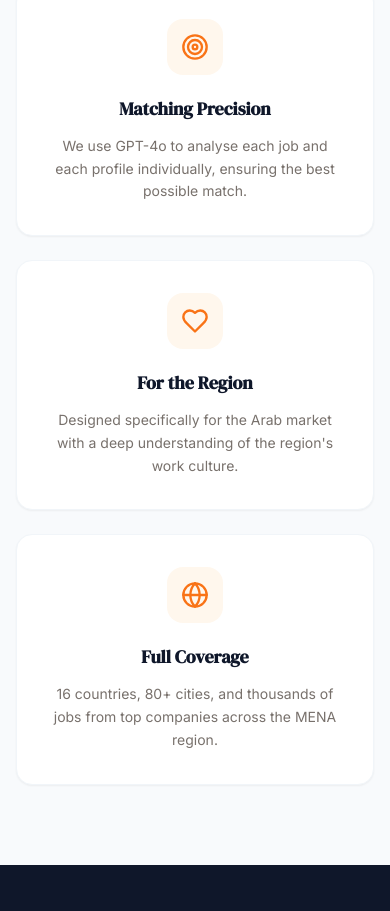
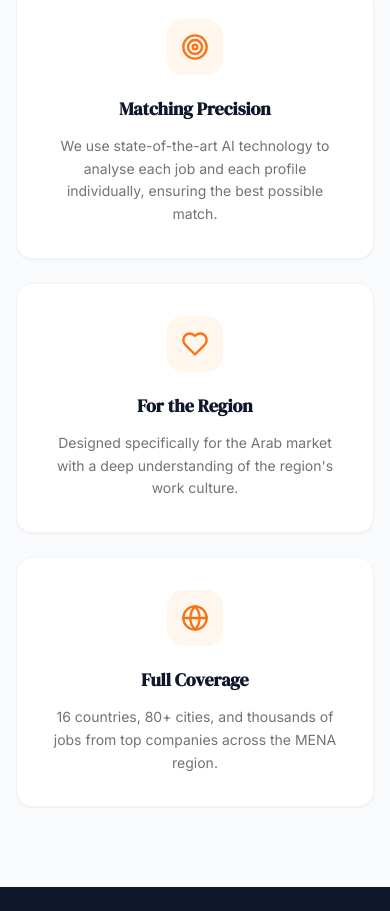
Before and after one commit to Khashman1994/Website, a Next.js app in the folder Downloads/mena-job-matcher/mena-matcher/: page /about in a window 390 px wide. Shown: the part 1291-2202 px from the top of the page. Built offline with nearby package versions, Linux system fonts and the light colour scheme; no server answers.

Commit message:
Fix mobile language button and update about page text

```diff
--- a/Downloads/mena-job-matcher/mena-matcher/app/about/page.tsx
+++ b/Downloads/mena-job-matcher/mena-matcher/app/about/page.tsx
@@ -13,12 +13,12 @@ export default function AboutPage() {
 
   const values = isAr
     ? [
-        { icon: Target,  title: 'دقة المطابقة',      desc: 'نستخدم GPT-4o لتحليل كل وظيفة وكل ملف شخصي على حدة، لضمان أفضل تطابق ممكن.' },
+        { icon: Target,  title: 'دقة المطابقة',      desc: 'نستخدم أحدث تقنيات الذكاء الاصطناعي لتحليل كل وظيفة وكل ملف شخصي على حدة، لضمان أفضل تطابق ممكن.' },
         { icon: Heart,   title: 'للمنطقة، من المنطقة', desc: 'صممنا المنصة خصيصاً للسوق العربي بالكامل، بفهم عميق لثقافة العمل في المنطقة.' },
         { icon: Globe,   title: 'تغطية شاملة',        desc: '16 دولة، 80+ مدينة، وآلاف الوظائف من كبرى الشركات في الشرق الأوسط وشمال أفريقيا.' },
       ]
     : [
-        { icon: Target,  title: 'Matching Precision',  desc: 'We use GPT-4o to analyse each job and each profile individually, ensuring the best possible match.' },
+        { icon: Target,  title: 'Matching Precision',  desc: 'We use state-of-the-art AI technology to analyse each job and each profile individually, ensuring the best possible match.' },
         { icon: Heart,   title: 'For the Region',      desc: 'Designed specifically for the Arab market with a deep understanding of the region\'s work culture.' },
         { icon: Globe,   title: 'Full Coverage',       desc: '16 countries, 80+ cities, and thousands of jobs from top companies across the MENA region.' },
       ];
--- a/Downloads/mena-job-matcher/mena-matcher/components/layout/Navbar.tsx
+++ b/Downloads/mena-job-matcher/mena-matcher/components/layout/Navbar.tsx
@@ -133,6 +133,10 @@ export function Navbar() {
               {link.label}
             </Link>
           ))}
+          {/* Language toggle in mobile menu */}
+          <div className="pt-2 border-t border-slate-100">
+            <LanguageSwitcher />
+          </div>
           <div className="pt-2 border-t border-slate-100">
             {userEmail ? (
               <div className="flex gap-2">
```
